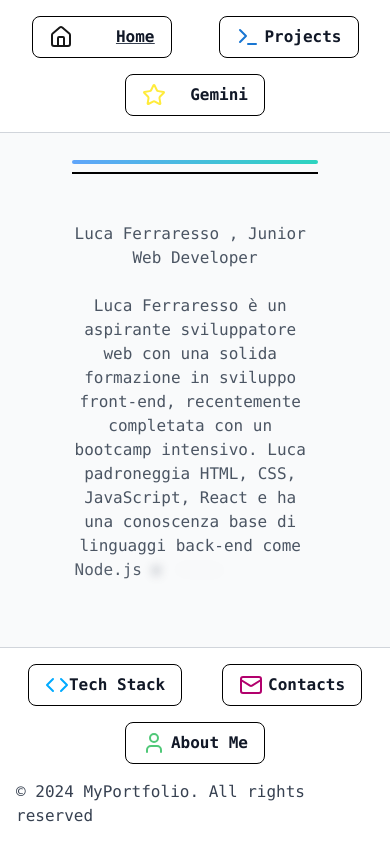
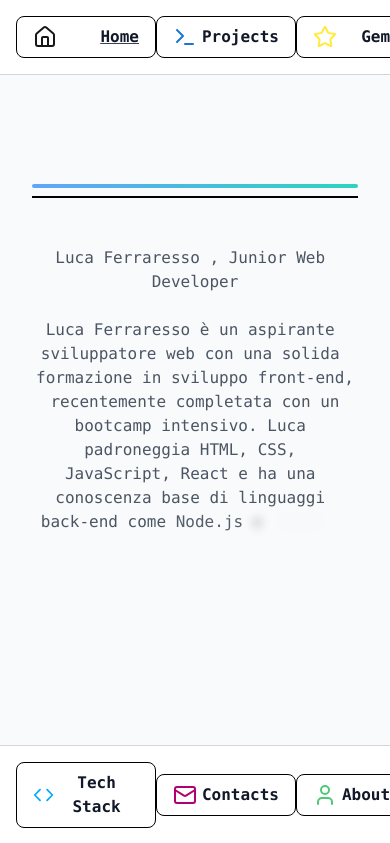
Before and after one commit to LucaFerraresso/TypeScript-Portfolio, a Next.js app in the folder portfolioproject/: page / in a window 390 px wide. Shown: the top 843 px of the page. Built offline with nearby package versions, Linux system fonts and the light colour scheme.

Commit message:
fix mobile layout

```diff
--- a/portfolioproject/app/globals.css
+++ b/portfolioproject/app/globals.css
@@ -76,6 +76,20 @@
 
   --transition-duration: 0.3s;
   --transition-ease: ease-in-out;
+}
+* {
+  box-sizing: border-box;
+}
+
+html,
+body {
+  margin: 0;
+  padding: 0;
+  overflow-x: hidden;
+}
+
+body {
+  min-height: 100vh;
 }
 
 body {
@@ -165,3 +179,13 @@ h6 {
   background-size: 400% 400%;
   animation: gradient 15s ease infinite;
 }
+
+@media (max-width: 768px) {
+  body {
+    padding-bottom: 50px; /* spazio per il footer */
+  }
+
+  main {
+    margin-bottom: 70px; /* spazio per il footer */
+  }
+}
--- a/portfolioproject/app/layout.tsx
+++ b/portfolioproject/app/layout.tsx
@@ -1,5 +1,4 @@
 import type { Metadata } from "next";
-
 import "./globals.css";
 import dynamic from "next/dynamic";
 import Header from "@/src/components/atoms/Header";
@@ -7,7 +6,6 @@ import Header from "@/src/components/atoms/Header";
 const Navbar = dynamic(() => import("@/src/components/sections/Navbar"));
 const Footer = dynamic(() => import("@/src/components/sections/Footer"));
 
-// Definisci i metadata di base
 const baseMetadata: Metadata = {
   title: "MyPortfolio",
   description: "Generated by create next app",
@@ -16,7 +14,6 @@ const baseMetadata: Metadata = {
   },
 };
 
-// Funzione per generare i metadata
 export const generateMetadata = (): Metadata => {
   return baseMetadata;
 };
@@ -29,10 +26,19 @@ export default function RootLayout({
   return (
     <>
       <html lang="en">
-        <Header metadata={generateMetadata()} />
+        <head>
+          <meta
+            name="viewport"
+            content="width=device-width, initial-scale=1.0"
+          />
+          <Header metadata={generateMetadata()} />
+        </head>
         <body className="antialiased min-h-screen flex flex-col font-mono bg-gray-50">
           <Navbar />
-          <main className="flex-grow mt-20 mb-20 px-4">{children}</main>
+          {/* Layout principale */}
+          <main className="flex-grow flex-shrink-0 pt-20 pb-20 px-4 sm:px-6 md:px-8">
+            {children}
+          </main>
           <Footer />
         </body>
       </html>
--- a/portfolioproject/app/page.tsx
+++ b/portfolioproject/app/page.tsx
@@ -1,4 +1,3 @@
-"use client";
 import React, { Suspense } from "react";
 import type { Metadata } from "next";
 import Header from "@/src/components/atoms/Header";
@@ -6,8 +5,6 @@ import SectionSeparator from "@/src/components/atoms/SectionSeparator";
 import HeroSection from "@/src/components/sections/HeroSection";
 import InfiniteTechSection from "@/src/components/sections/InfiniteTechSection";
 import LinkSection from "@/src/components/sections/LinkSection";
-import { fadeInVariants } from "@/animation/animation";
-import { motion } from "framer-motion";
 
 const metadata: Metadata = {
   title: "MyPortfolio",
@@ -19,12 +16,7 @@ const metadata: Metadata = {
 
 export default function Home() {
   return (
-    <motion.div
-      variants={fadeInVariants}
-      initial="hidden"
-      animate="visible"
-      className="flex flex-col p-14 sm:p-14 md:p-14 lg:p-14"
-    >
+    <div className="flex flex-col pt-20 pb-20 px-4 sm:px-6 md:px-8">
       <Header metadata={metadata} />
 
       <Suspense fallback={<div className="text-center mt-4">Loading...</div>}>
@@ -38,6 +30,6 @@ export default function Home() {
         <LinkSection />
         <SectionSeparator />
       </Suspense>
-    </motion.div>
+    </div>
   );
 }
--- a/portfolioproject/src/components/sections/Footer.tsx
+++ b/portfolioproject/src/components/sections/Footer.tsx
@@ -9,26 +9,24 @@ const Footer: React.FC = () => {
   const activePath = usePathname();
 
   return (
-    <footer className="flex flex-wrap w-full bg-white p-4 gap-4 border-t border-gray-300 fixed bottom-0 justify-around items-center z-39 md:flex-row md:text-start">
+    <footer className="w-full p-4 bg-white border-t border-gray-300 fixed bottom-0 flex justify-around items-center z-40">
       {footerItems.map((item) => {
         const isActive = activePath === item.href;
 
         return (
           <div
             key={item.href}
-            className={`relative flex items-center ${
-              isActive ? "underline" : ""
-            }`}
+            className={`relative ${isActive ? "underline" : ""}`}
           >
             <Link href={item.href} className="flex items-center">
-              {/* Mostra l'icona accanto al testo */}
-
               <Button text={item.label} icon={item.icon} />
             </Link>
           </div>
         );
       })}
-      <p>© 2024 MyPortfolio. All rights reserved</p>
+      <p className="text-xs text-gray-600">
+        © 2024 MyPortfolio. All rights reserved
+      </p>
     </footer>
   );
 };
--- a/portfolioproject/src/components/sections/Navbar.tsx
+++ b/portfolioproject/src/components/sections/Navbar.tsx
@@ -4,24 +4,21 @@ import Link from "next/link";
 import { usePathname } from "next/navigation";
 import navItems from "@/assets/DataArray/NavbarArray";
 import Button from "../atoms/Button";
+
 const Navbar: React.FC = () => {
   const activePath = usePathname();
 
   return (
-    <nav className="flex flex-wrap w-full p-4 gap-4 border-b bg-white border-gray-300 fixed top-0 justify-around items-center z-40 md:flex-row">
+    <nav className="w-full p-4 bg-white border-b border-gray-300 fixed top-0 flex justify-around items-center z-50">
       {navItems.map((item) => {
         const isActive = activePath === item.href;
 
         return (
           <div
             key={item.href}
-            className={`relative flex items-center ${
-              isActive ? "underline" : ""
-            }`}
+            className={`relative ${isActive ? "underline" : ""}`}
           >
             <Link href={item.href} className="flex items-center">
-              {/* Mostra l'icona accanto al testo */}
-
               <Button text={item.label} icon={item.icon} />
             </Link>
           </div>
```
